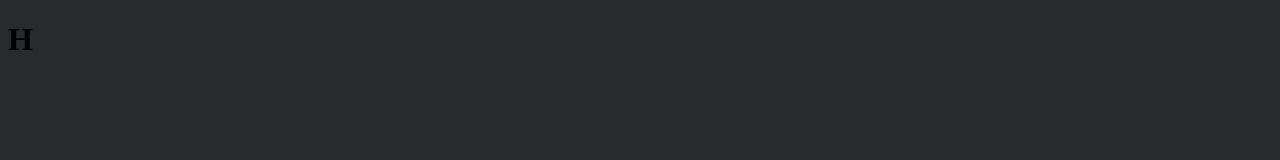
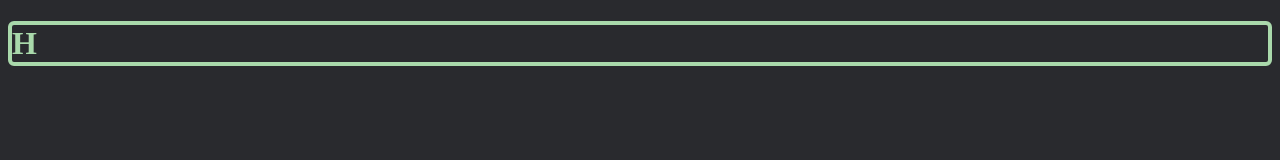
Before and after one commit to semilin/semilin.github.io, a plain HTML site: page index.html in a window 1280 px wide. Drawn offline with Linux system fonts and the light colour scheme.

Commit message:
more css

```diff
--- a/style.css
+++ b/style.css
@@ -1,3 +1,10 @@
 body {
     background-color: #292a2e;
 }
+
+h1 {
+    color: #a9d9ab;
+    border: 4px solid #a9d9ab;
+    border-color: #a9d9ab;
+    border-radius: 6px;
+}
```
